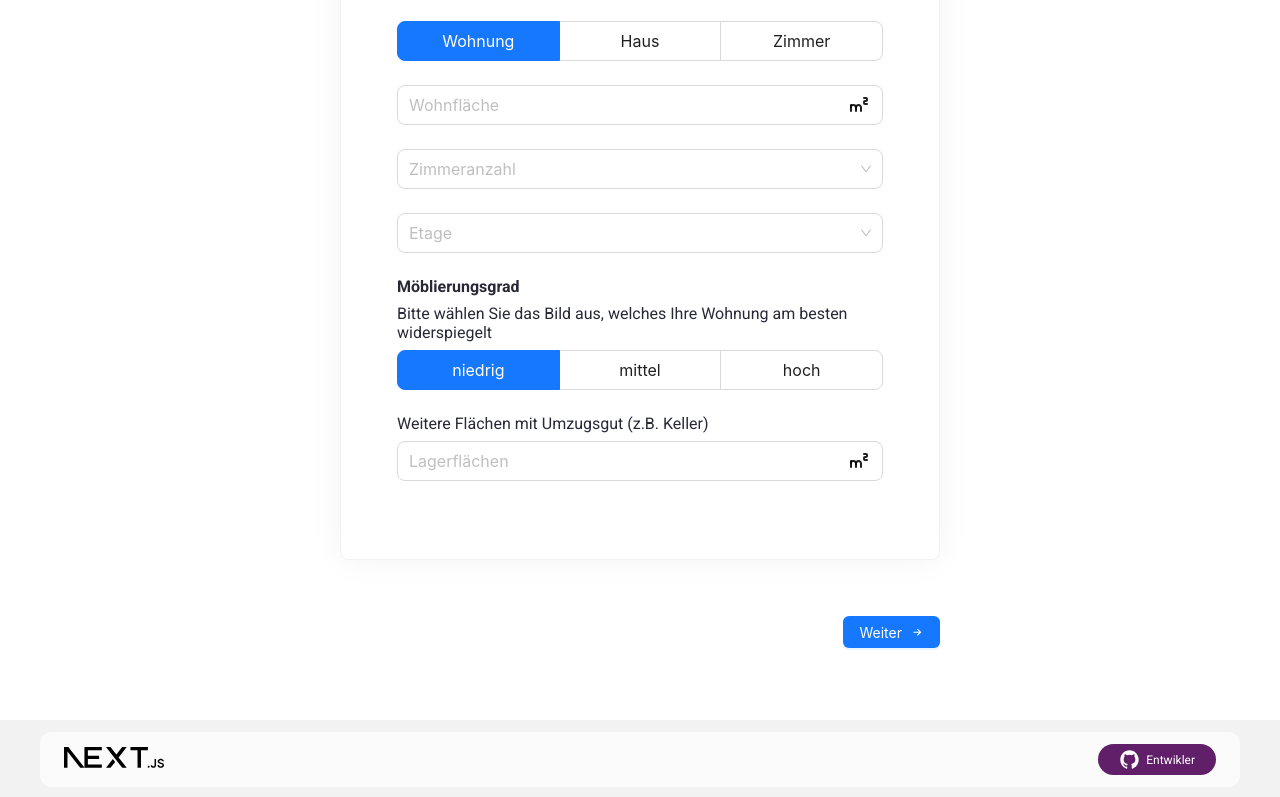
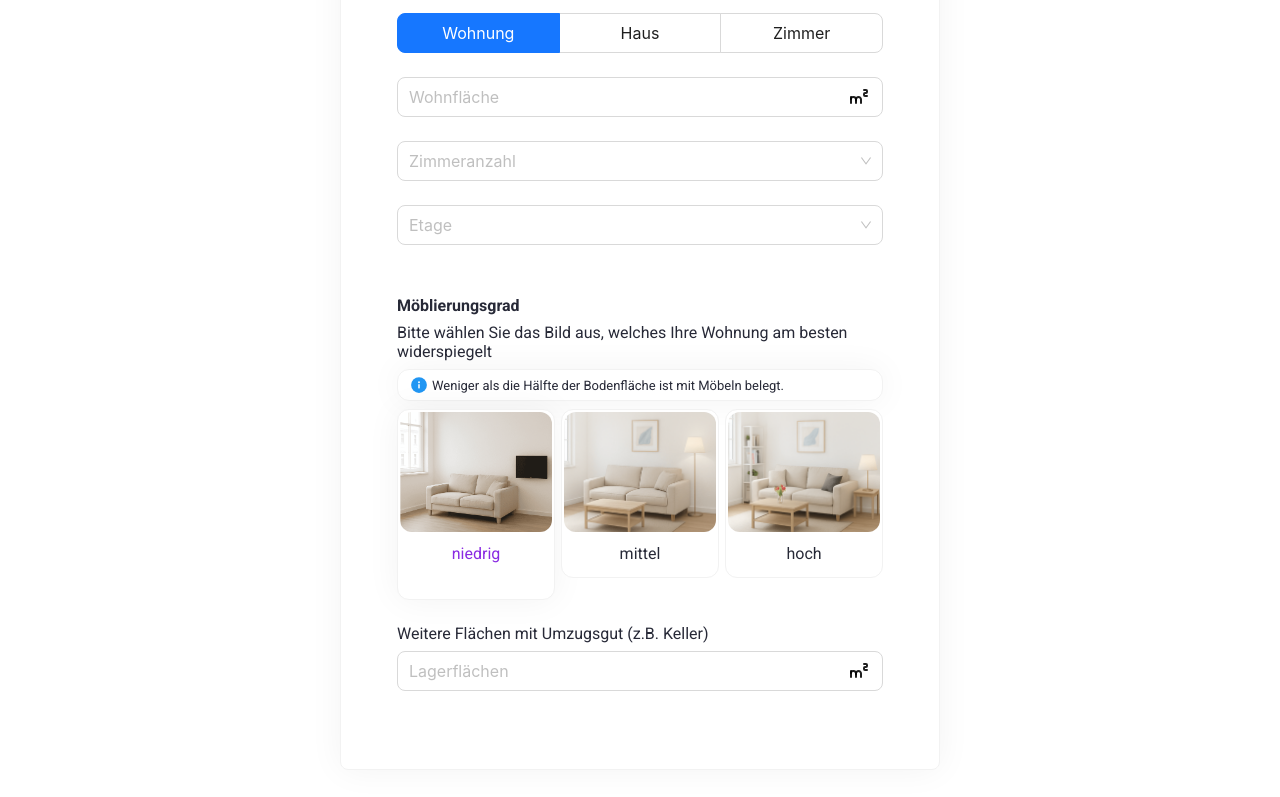
Before and after one commit to zaqoutm/umzuger, a Next.js app: page /apply in a window 1280 px wide. Shown: the part 650-1447 px from the top of the page. Built offline with nearby package versions, Linux system fonts and the light colour scheme; what @ant-design/nextjs-registry would draw is missing.

Commit message:
custom radio group component

```diff
--- a/src/app/apply/AuszugortStep.tsx
+++ b/src/app/apply/AuszugortStep.tsx
@@ -1,8 +1,10 @@
 import { ReadonlyURLSearchParams, useSearchParams } from "next/navigation";
 import { useEffect, useRef, useState } from "react";
 import { FormProvider, useForm } from "react-hook-form";
+import { FcInfo } from "react-icons/fc";
 import { PiSignpostLight } from "react-icons/pi";
 import { TbMeterSquare } from "react-icons/tb";
+import CustomRadioGroup from "./CustomRadioGroup";
 import InputNumberX from "./InputNumberX";
 import InputX from "./InputX";
 import { AuszugortType } from "./page";
@@ -102,11 +104,14 @@ function AuszugortStep({ stepButtons, next, data }: PropsType) {
             </div>
 
             <div className={styles.inputContainer}>
-              <p className={styles.tip}>Tipp: Geben Sie eine Straße an, um genauere Angebote zu erhalten.</p>
               <div className={styles.inputsGroupRow}>
                 <InputX name='street' placeholder='Straße' inputRef={streetRef} />
                 <InputX name='streetNumber' placeholder='Nr.' isDisabled={isStreetNumberDisabled} />
               </div>
+              <p className={styles.extraInfo}>
+                <FcInfo size={18} />
+                Tipp: Geben Sie eine Straße an, um genauere Angebote zu erhalten.
+              </p>
             </div>
           </div>
 
@@ -182,21 +187,33 @@ function AuszugortStep({ stepButtons, next, data }: PropsType) {
 
             {/*  */}
             <div className={styles.inputContainer}>
+              <br />
               <h4>Möblierungsgrad</h4>
               <p>Bitte wählen Sie das Bild aus, welches Ihre Wohnung am besten widerspiegelt</p>
 
               {/*  */}
-              {/*  */}
-              {/*  */}
-              {/* TODO: */}
-              {/* custom with pics */}
-              <RadioX
+              <CustomRadioGroup
                 name='ausZugAus.degreeOfFurnishing'
-                defaultValue={"LOW"}
+                defaultValue={"low"}
                 options={[
-                  { value: "low", label: "niedrig" },
-                  { value: "mid", label: "mittel" },
-                  { value: "high", label: "hoch" },
+                  {
+                    value: "low",
+                    label: "niedrig",
+                    image: "niedrig.png",
+                    info: "Weniger als die Hälfte der Bodenfläche ist mit Möbeln belegt.",
+                  },
+                  {
+                    value: "mid",
+                    label: "mittel",
+                    image: "mid.png",
+                    info: "50 - 70 % der Bodenfläche ist mit Möbeln belegt.",
+                  },
+                  {
+                    value: "high",
+                    label: "hoch",
+                    image: "hoch.png",
+                    info: "Mehr als 70 % der Bodenfläche ist mit Möbeln belegt.",
+                  },
                 ]}
               />
             </div>
--- /dev/null
+++ b/src/app/apply/CustomRadioGroup.tsx
@@ -0,0 +1,78 @@
+import Image from "next/image";
+import { useEffect, useState } from "react";
+import { Controller } from "react-hook-form";
+import { FcInfo } from "react-icons/fc";
+import styles from "./styles.module.css";
+
+type Option = {
+  value: string;
+  label: string;
+  image: string;
+  info: string;
+};
+
+type Props = {
+  name: string;
+  defaultValue: string;
+  options: Option[];
+};
+
+const CustomRadioGroup = ({ name, defaultValue, options }: Props) => {
+  const [def, setDef] = useState(defaultValue);
+  const [info, setInfo] = useState("");
+
+  useEffect(() => {
+    setDef(defaultValue);
+    if (options) setInfo(options[0].info);
+  }, []);
+
+  return (
+    <Controller
+      name={name}
+      render={({ field }) => (
+        <>
+          {info && (
+            <p className={styles.extraInfo}>
+              <FcInfo size={18} />
+              {info}
+            </p>
+          )}
+
+          <div className={styles.CustomRadioGroupContainer}>
+            {/*  */}
+            {options.map((opt) => (
+              <label
+                className={
+                  styles.label + " " + `${field.value === opt.value || def === opt.value ? styles.checked : ""}`
+                }
+                key={opt.value}
+              >
+                <input
+                  type='radio'
+                  value={opt.value}
+                  checked={field.value === opt.value}
+                  onChange={() => {
+                    field.onChange(opt.value);
+                    setDef(opt.value);
+                    setInfo(opt.info);
+                  }}
+                  style={{ display: "none" }}
+                />
+
+                <div className={styles.image}>
+                  <Image src={"/" + opt.image} alt={opt.label} width={111} height={111} loading='eager' />
+                  {/* <h1>image</h1> */}
+                </div>
+
+                <p>{opt.label}</p>
+              </label>
+            ))}
+            {/*  */}
+          </div>
+        </>
+      )}
+    />
+  );
+};
+
+export default CustomRadioGroup;
--- a/src/app/apply/styles.module.css
+++ b/src/app/apply/styles.module.css
@@ -61,8 +61,55 @@
   /* border: 1px solid deeppink; */
 }
 
-.tip {
+.CustomRadioGroupContainer {
+  /* border: 1px solid red;/ */
+  display: flex;
+  justify-content: space-around;
+  gap: 6px;
+}
+.label {
+  cursor: pointer;
+  width: 100%;
+  height: 100%;
   border: 1px solid var(--border);
-  font-size: 12px;
-  padding: 12px 6px;
+  border-radius: 12px;
+  overflow: hidden;
+  display: flex;
+  flex-direction: column;
+  background-color: #fff;
+  transition: all ease-in-out 0.09s;
+  padding: 2px;
 }
+.image {
+  border-radius: 12px;
+  height: 120px;
+  overflow: hidden;
+}
+.label:hover {
+  box-shadow: 0 0px 24px rgba(0, 0, 0, 0.1);
+}
+.image img {
+  object-fit: cover;
+  width: 100%;
+  height: -webkit-fill-available;
+}
+.label p {
+  padding: 12px;
+  text-align: center;
+}
+
+.checked {
+  color: blueviolet;
+  box-shadow: 0 0px 34px rgba(0, 0, 0, 0.05);
+  padding-bottom: 24px;
+}
+.extraInfo {
+  display: flex;
+  gap: 4px;
+  align-items: center;
+  border: 1px solid var(--border);
+  padding: 6px 12px;
+  font-size: 13px;
+  border-radius: 12px;
+  box-shadow: 0 0px 34px rgba(0, 0, 0, 0.05);
+}
--- a/src/app/globals.css
+++ b/src/app/globals.css
@@ -97,8 +97,10 @@ h2 {
 /* loading page */
 .loadingPage {
   display: flex;
+  flex-direction: column;
   justify-content: center;
   align-items: center;
   padding: 24px;
   min-height: 400px;
+  gap: 24px;
 }
```
Also changed, not shown: src/app/loading.tsx (+6 -1 lines), public/niedrig.png (renamed from public/nedrig.png).
